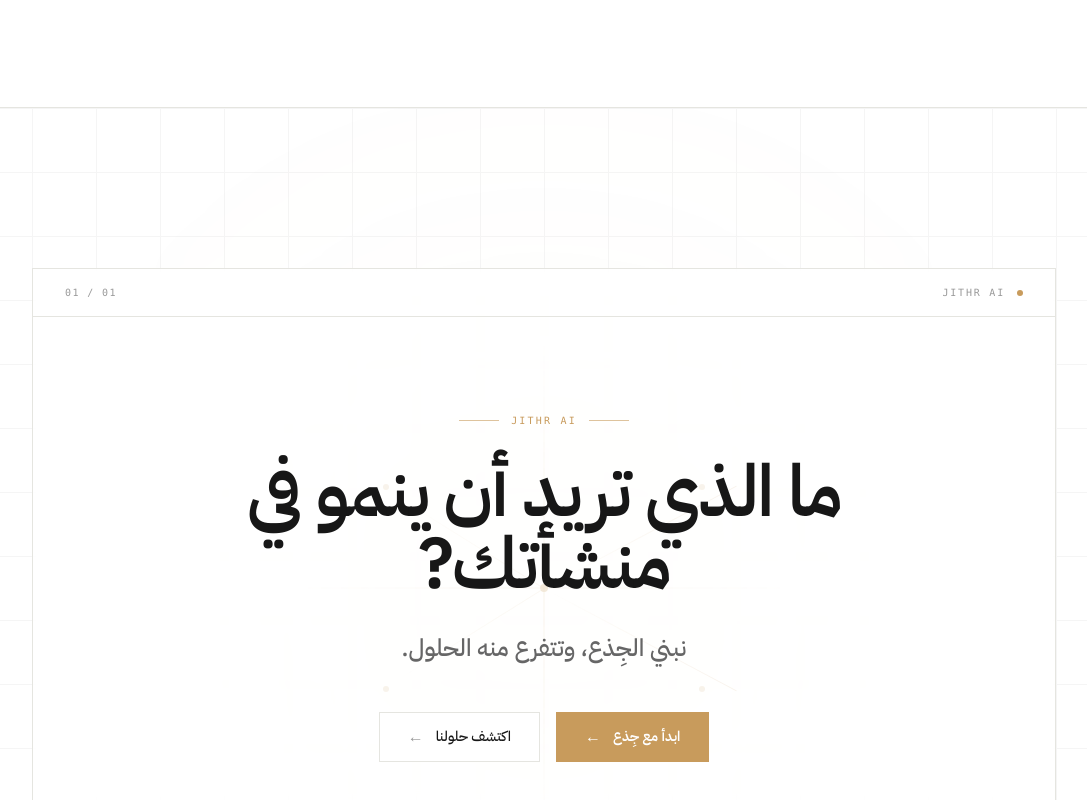
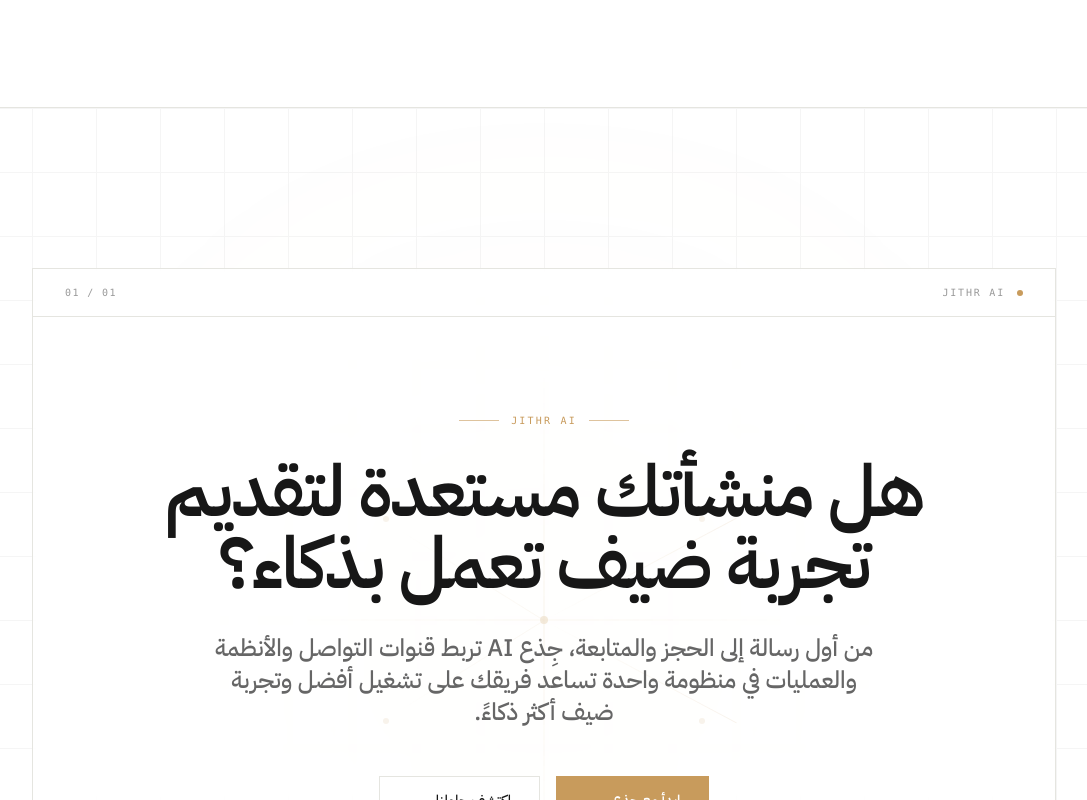
Before and after one commit to WWW-Alhnani-COM/wusool-ai, a React (Vite) app: page / in a window 1280 px wide. Shown: the part 11200-12000 px from the top of the page, without its empty margins (96-1183 px from the left). Built offline with nearby package versions, Linux system fonts and the light colour scheme.

Commit message:
Update content.ts

```diff
--- a/src/data/content.ts
+++ b/src/data/content.ts
@@ -279,11 +279,15 @@ export const valueContent = {
 // FINAL CTA
 // ============================================================
 
+// ============================================================
+// FINAL CTA
+// ============================================================
+
 export const finalCtaContent = {
-  question: "ما الذي تريد أن ينمو في منشأتك?",
+  question: "هل منشأتك مستعدة لتقديم تجربة ضيف تعمل بذكاء؟",
 
   statement:
-    "نبني الجِذع، وتتفرع منه الحلول.",
+    "من أول رسالة إلى الحجز والمتابعة، جِذع AI تربط قنوات التواصل والأنظمة والعمليات في منظومة واحدة تساعد فريقك على تشغيل أفضل وتجربة ضيف أكثر ذكاءً.",
 
   ctaPrimary: "ابدأ مع جِذع",
 
```
